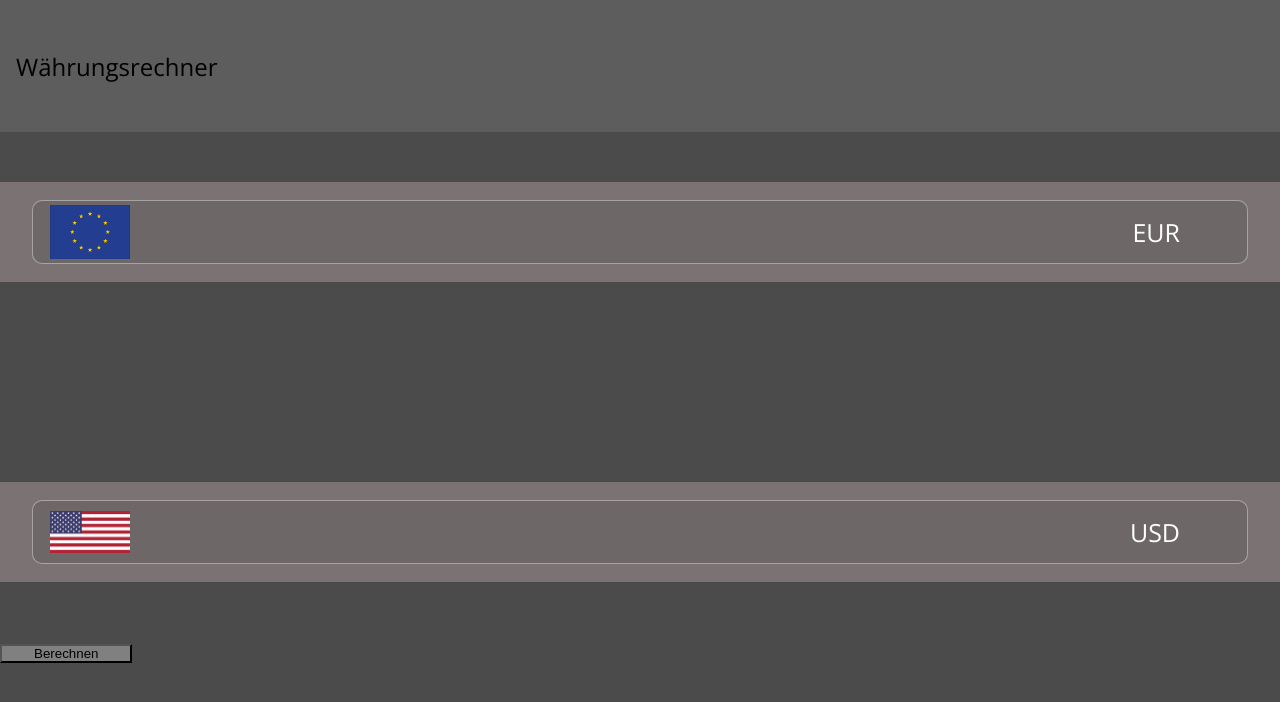
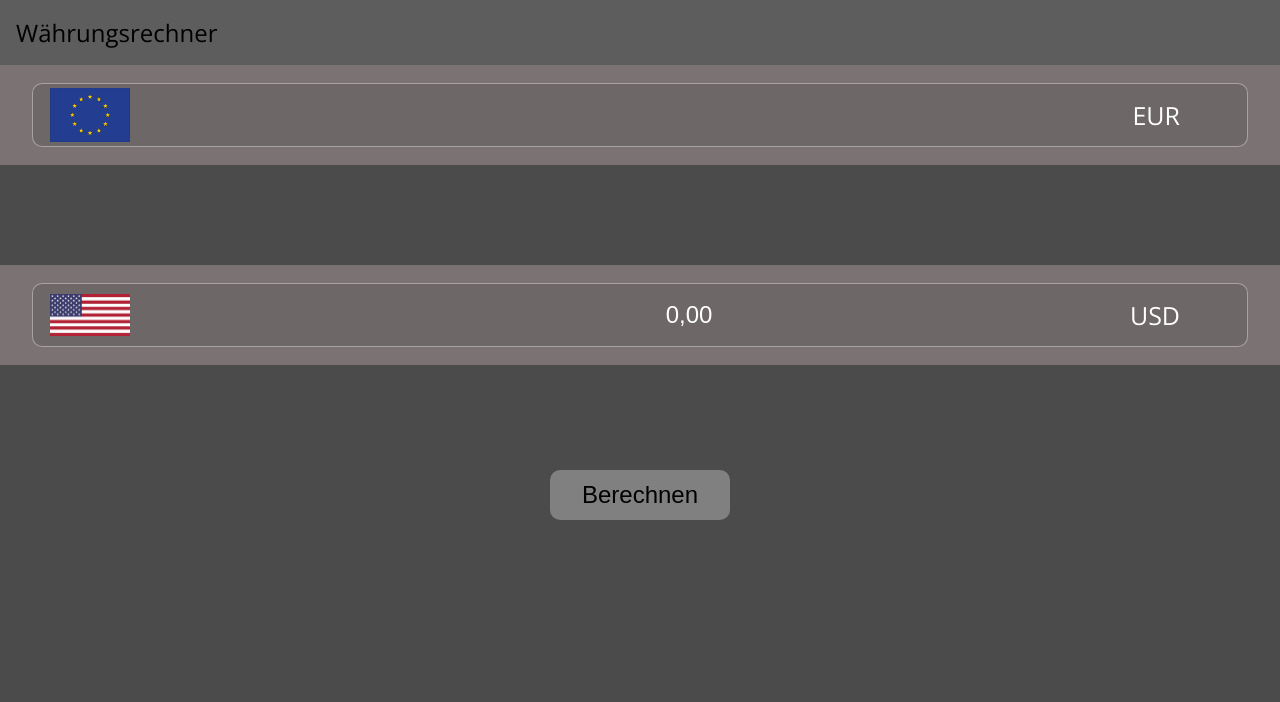
Before and after one commit to Markus-Huckriede/Waehrungsrechner, a plain HTML site: page index.html in a window 1280 px wide. Both pictures are taken after a click on the button "Berechnen". Drawn offline with nearby package versions, Linux system fonts and the light colour scheme.

Commit message:
logic added

```diff
--- a/index.html
+++ b/index.html
@@ -12,9 +12,8 @@
         font-size: 24px;
       }
       div {
-        background-color: rgb(75, 75, 75);
-        min-height: 100px;
-        margin-bottom: 50px;
+        margin: 0;
+        padding: 0;
       }
 
       .navbar {
@@ -29,6 +28,7 @@
         width: 80px;
         position: absolute;
         left: 50px;
+        pointer-events: none;
       }
 
       input {
@@ -40,6 +40,7 @@
         padding-left: 100px;
         color: white;
         font-size: 24px;
+        text-align: center;
       }
 
       .input-container {
@@ -49,6 +50,9 @@
         align-items: center;
         padding-left: 32px;
         padding-right: 32px;
+        margin-bottom: 100px;
+        min-height: 100px;
+        position: relative;
       }
 
       .currency {
@@ -56,15 +60,29 @@
         right: 100px;
         font-size: 25px;
         color: white;
+        pointer-events: none;
       }
-      .arrow-container {
+      .center-container {
         display: flex;
         align-items: center;
         justify-content: center;
+        margin-bottom: 50px;
+        min-height: 60px;
       }
       button {
         background-color: grey;
         padding: 0 32px;
+        height: 50px;
+        border: unset;
+        font-size: 24px;
+        border-radius: 10px;
+      }
+      button:hover {
+        background-color: darkgrey;
+      }
+      button:active {
+        transform: translateY(4px);
+        box-shadow: 0 1px #b30000;
       }
     </style>
 
@@ -80,22 +98,19 @@
 
     <div class="input-container">
       <img class="flag" src="/Bilder/eu_flag.png" />
-      <input type="text" />
+      <input id="currency1" type="text" />
       <span class="currency">EUR</span>
-    </div>
-
-    <div class="arrow-container">
-
     </div>
 
     <div class="input-container">
       <img class="flag" src="/Bilder/usa_flag.jpg" />
-      <input type="text" />
+      <input id="currency2" type="text" />
       <span class="currency"> USD</span>
     </div>
 
-    <div>
-      <button>Berechnen</button>
+    <div class="center-container">
+      <button onclick="calculate()">Berechnen</button>
     </div>
+    <script src="script.js"></script>
   </body>
 </html>
--- /dev/null
+++ b/script.js
@@ -0,0 +1,5 @@
+function calculate() {
+  let exchange = currency1.value;
+  let result = exchange * 1.17;
+  currency2.value = result.toFixed(2).replace(".", ",");
+}
```
Also changed, not shown: 1 other file.
